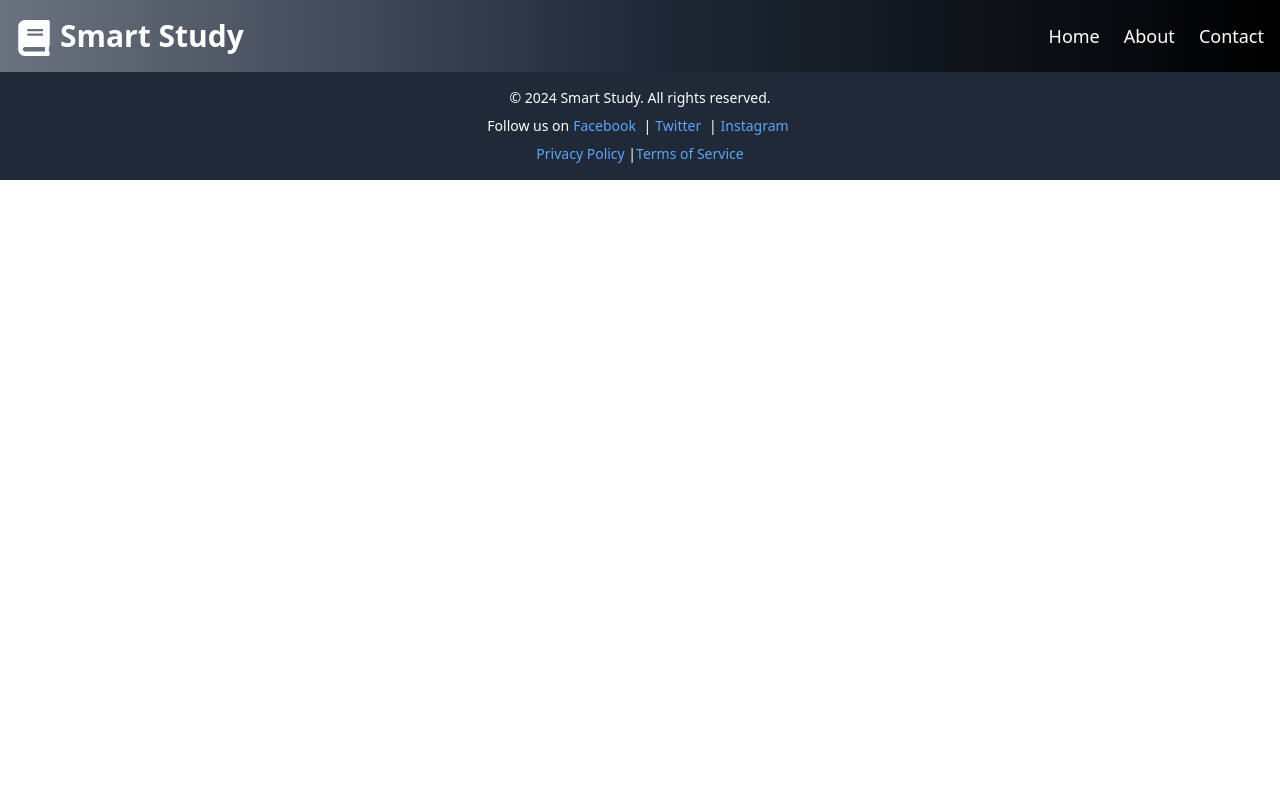
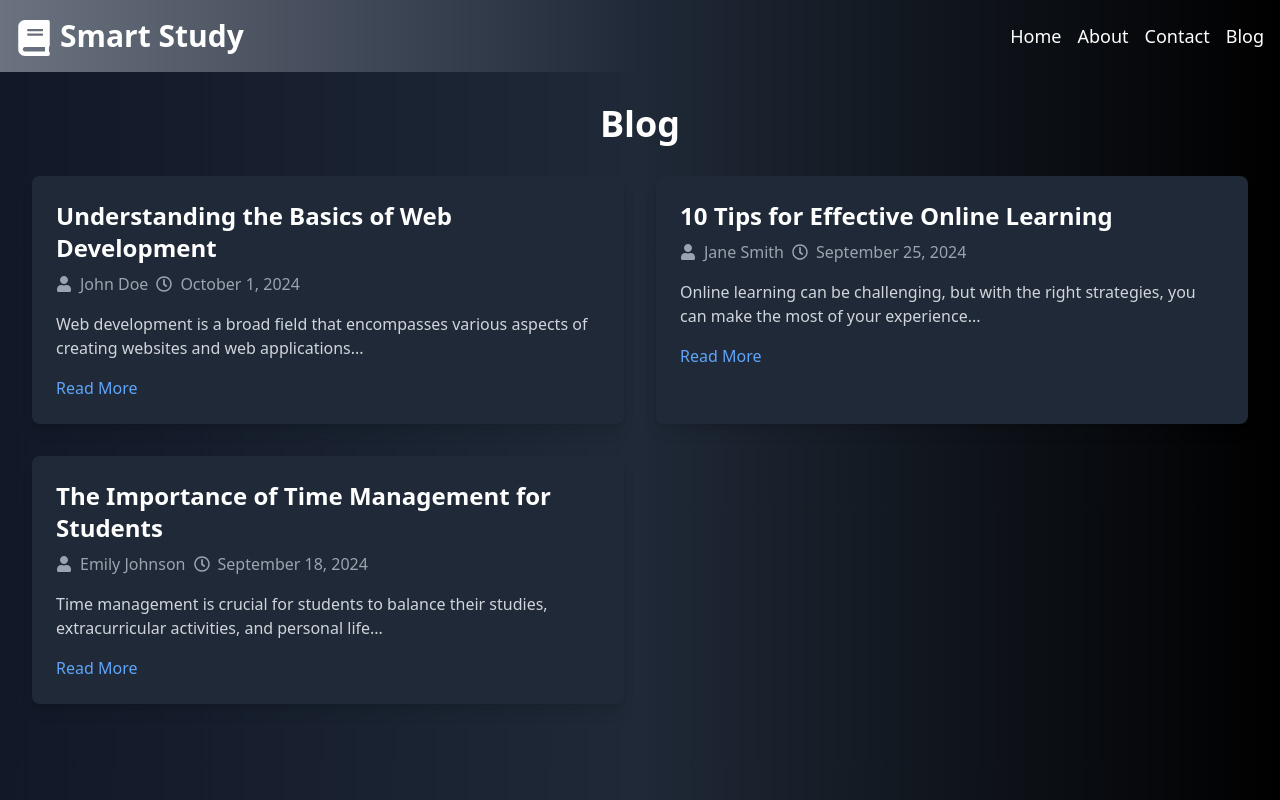
Before and after one commit to engabdullah-2024/Smart-Study, a React (Vite) app: page /blogpage in a window 1280 px wide. Shown: the top 800 px of the page. Built offline with nearby package versions, Linux system fonts and the light colour scheme.

Commit message:
Added for Blog Page

```diff
--- a/src/App.jsx
+++ b/src/App.jsx
@@ -5,6 +5,7 @@ import HomePage from './pages/HomePage';   // Import the HomePage component
 import AboutPage from './pages/AboutPage'; // Import the AboutPage component
 import ContactPage from './pages/ContactPage'; // Import the ContactPage component
 import Footer from './components/Footer';
+import BlogPage from './components/BlogPage';
 
 function App() {
   return (
@@ -18,6 +19,7 @@ function App() {
           <Route path="/" element={<HomePage />} />
           <Route path="/about" element={<AboutPage />} />
           <Route path="/contact" element={<ContactPage />} />
+          <Route path="/blogpage" element={<BlogPage />} />
         </Routes>
       </div>
       <Footer/>
--- /dev/null
+++ b/src/components/BlogPage.jsx
@@ -0,0 +1,51 @@
+import React from 'react';
+import { FaRegClock, FaUser } from 'react-icons/fa';
+
+const BlogPage = () => {
+  const blogPosts = [
+    {
+      id: 1,
+      title: 'Understanding the Basics of Web Development',
+      author: 'John Doe',
+      date: 'October 1, 2024',
+      excerpt: 'Web development is a broad field that encompasses various aspects of creating websites and web applications...',
+    },
+    {
+      id: 2,
+      title: '10 Tips for Effective Online Learning',
+      author: 'Jane Smith',
+      date: 'September 25, 2024',
+      excerpt: 'Online learning can be challenging, but with the right strategies, you can make the most of your experience...',
+    },
+    {
+      id: 3,
+      title: 'The Importance of Time Management for Students',
+      author: 'Emily Johnson',
+      date: 'September 18, 2024',
+      excerpt: 'Time management is crucial for students to balance their studies, extracurricular activities, and personal life...',
+    },
+  ];
+
+  return (
+    <div className="min-h-screen bg-gradient-to-r from-gray-900 via-gray-800 to-black p-8">
+      <h1 className="text-4xl font-bold text-center text-white mb-8">Blog</h1>
+      <div className="grid grid-cols-1 md:grid-cols-2 gap-8">
+        {blogPosts.map((post) => (
+          <div key={post.id} className="bg-gray-800 rounded-lg shadow-lg p-6  transition-transform transform hover:scale-110 hover:rotate-3 hover:shadow-lg duration-300">
+            <h2 className="text-2xl font-bold text-white">{post.title}</h2>
+            <div className="flex items-center text-gray-400 mt-2">
+              <FaUser className="mr-2" />
+              <span>{post.author}</span>
+              <FaRegClock className="mx-2" />
+              <span>{post.date}</span>
+            </div>
+            <p className="text-gray-300 mt-4">{post.excerpt}</p>
+            <a href="#" className="text-blue-400 hover:underline mt-4 block">Read More</a>
+          </div>
+        ))}
+      </div>
+    </div>
+  );
+};
+
+export default BlogPage
--- a/src/components/Header.jsx
+++ b/src/components/Header.jsx
@@ -11,10 +11,11 @@ const Header = () => {
           <FaBook className="text-white sm:text-4xl mr-2 mt-1" /> {/* Logo Icon */}
         <Link to="/">  <h1 className="text-white sm:text-3xl font-bold ">Smart Study </h1> </Link> {/* Website Name */}
         </div>
-        <nav className="flex space-x-6">
+        <nav className="flex space-x-4">
           <Link to="/" className="text-white sm:text-lg hover:underline">Home</Link>
           <Link to="/about" className="text-white sm:text-lg hover:underline">About</Link>
           <Link to="/contact" className="text-white sm:text-lg hover:underline">Contact</Link>
+          <Link to="/blogpage" className="text-white sm:text-lg hover:underline">Blog</Link>
         </nav>
       </div>
     </header>
```
